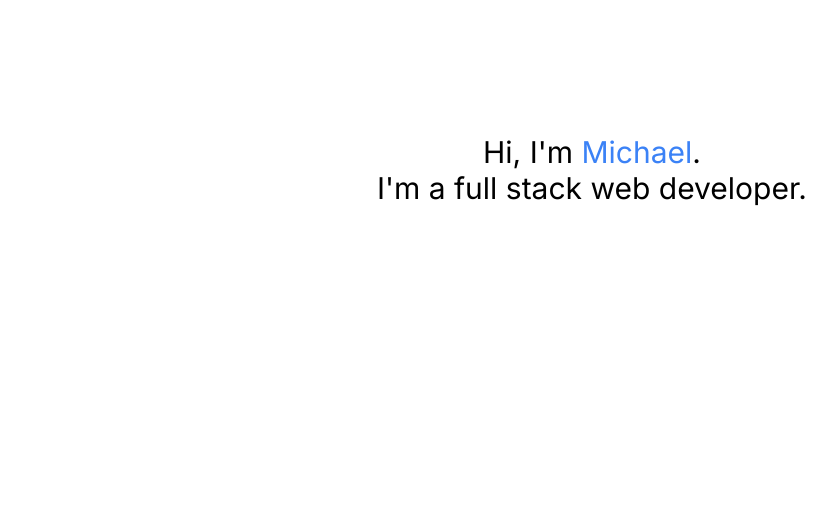
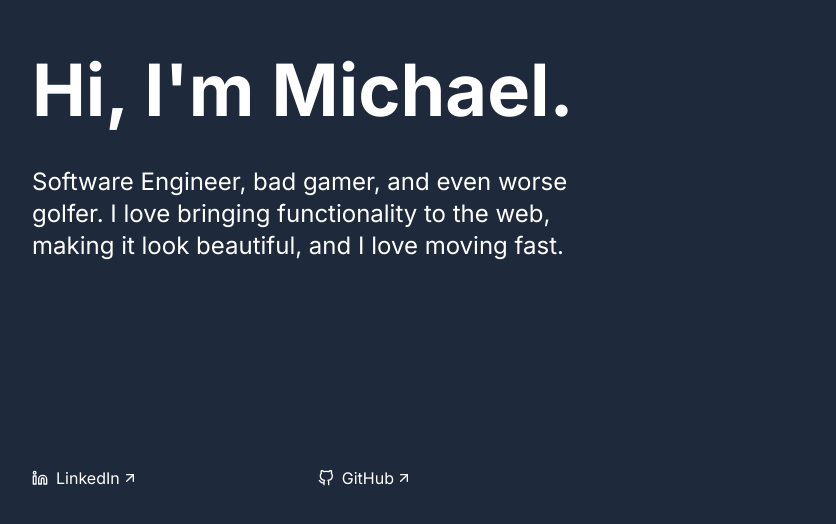
Before and after one commit to Jacobsmi/portfolio, a Next.js app: page / in a window 1280 px wide. Shown: the part 230-754 px from the top of the page, without its empty margins (48-884 px from the left). Built offline with nearby package versions, Linux system fonts and the light colour scheme.

Commit message:
New updated version

```diff
--- a/src/app/page.tsx
+++ b/src/app/page.tsx
@@ -1,10 +1,44 @@
+import Link from "next/link";
+import { FiArrowUpRight, FiGithub, FiLinkedin } from "react-icons/fi";
+
 export default function Home() {
   return (
-    <div className="h-screen w-full flex flex-col items-center justify-center">
-      <div className="text-3xl">
-        Hi, I&apos;m <span className="text-blue-500">Michael</span>.
+    <div>
+      {/* First Section */}
+      <div className="h-screen w-full flex bg-slate-800 p-20">
+        <div className="w-1/2 flex flex-col justify-between">
+          <div></div>
+          <div className="text-white">
+            <div className="text-3xl lg:text-6xl xl:text-7xl font-bold">
+              Hi, I&apos;m Michael.
+            </div>
+            <div className="mt-10 text-md lg:text-lg xl:text-2xl">
+              Software Engineer, bad gamer, and even worse golfer. I love
+              bringing functionality to the web, making it look beautiful, and I
+              love moving fast.
+            </div>
+          </div>
+          <div className="flex justify-between">
+            <Link
+              href={"https://www.linkedin.com/in/michael-jacobs1/"}
+              className="flex items-center text-white hover:underline"
+            >
+              <FiLinkedin className="mr-2" />
+              LinkedIn
+              <FiArrowUpRight className="ml-0.5" />
+            </Link>
+            <Link
+              href={"https://github.com/Jacobsmi"}
+              className="flex items-center text-white hover:underline"
+            >
+              <FiGithub className="mr-2" />
+              GitHub
+              <FiArrowUpRight className="ml-0.5" />
+            </Link>
+            <div></div>
+          </div>
+        </div>
       </div>
-      <div className="text-3xl">I&apos;m a full stack web developer.</div>
     </div>
   );
 }
```
Also changed, not shown: package.json (+5 -4 lines), 1 other file (tests, documents, lock files or other folders).
